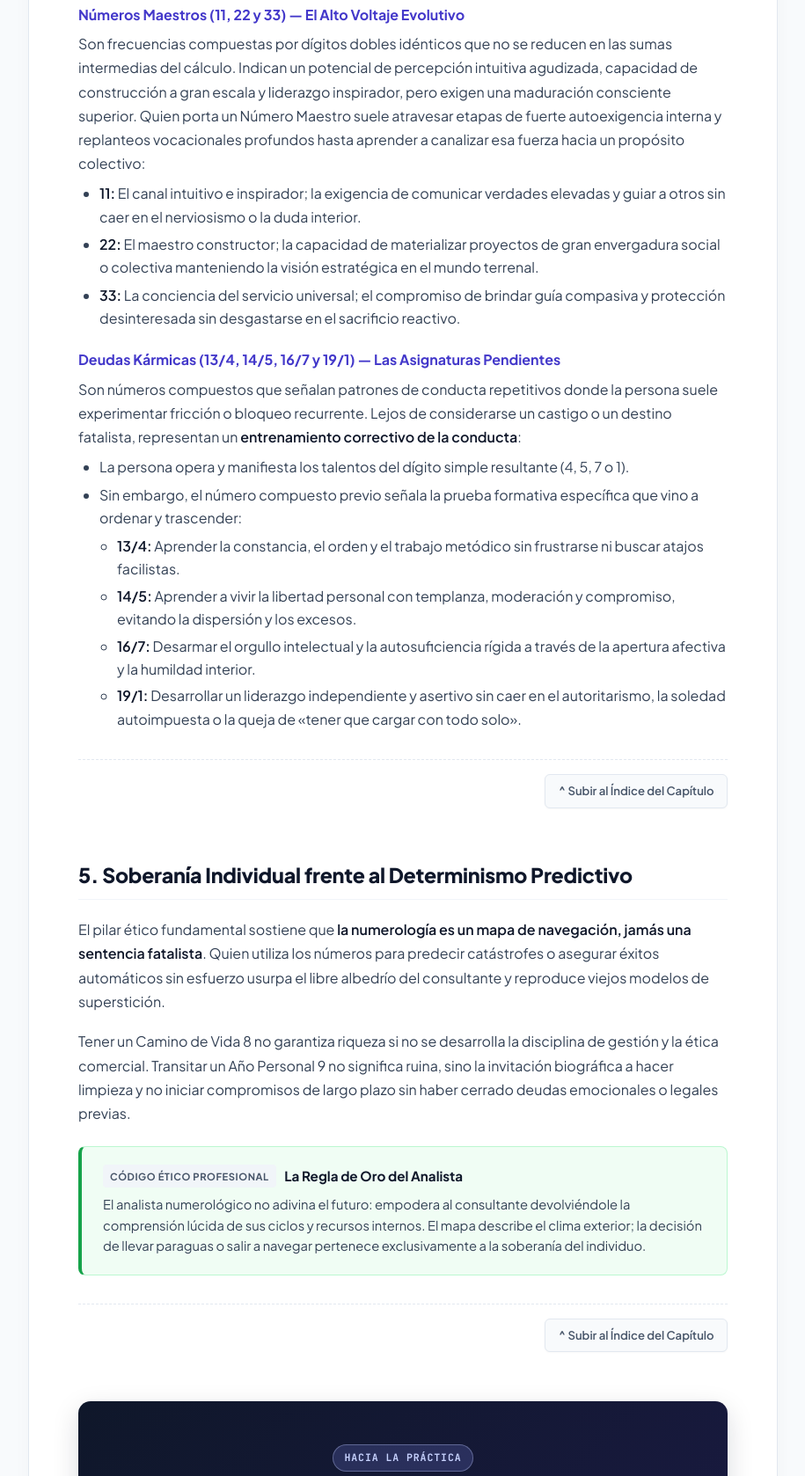
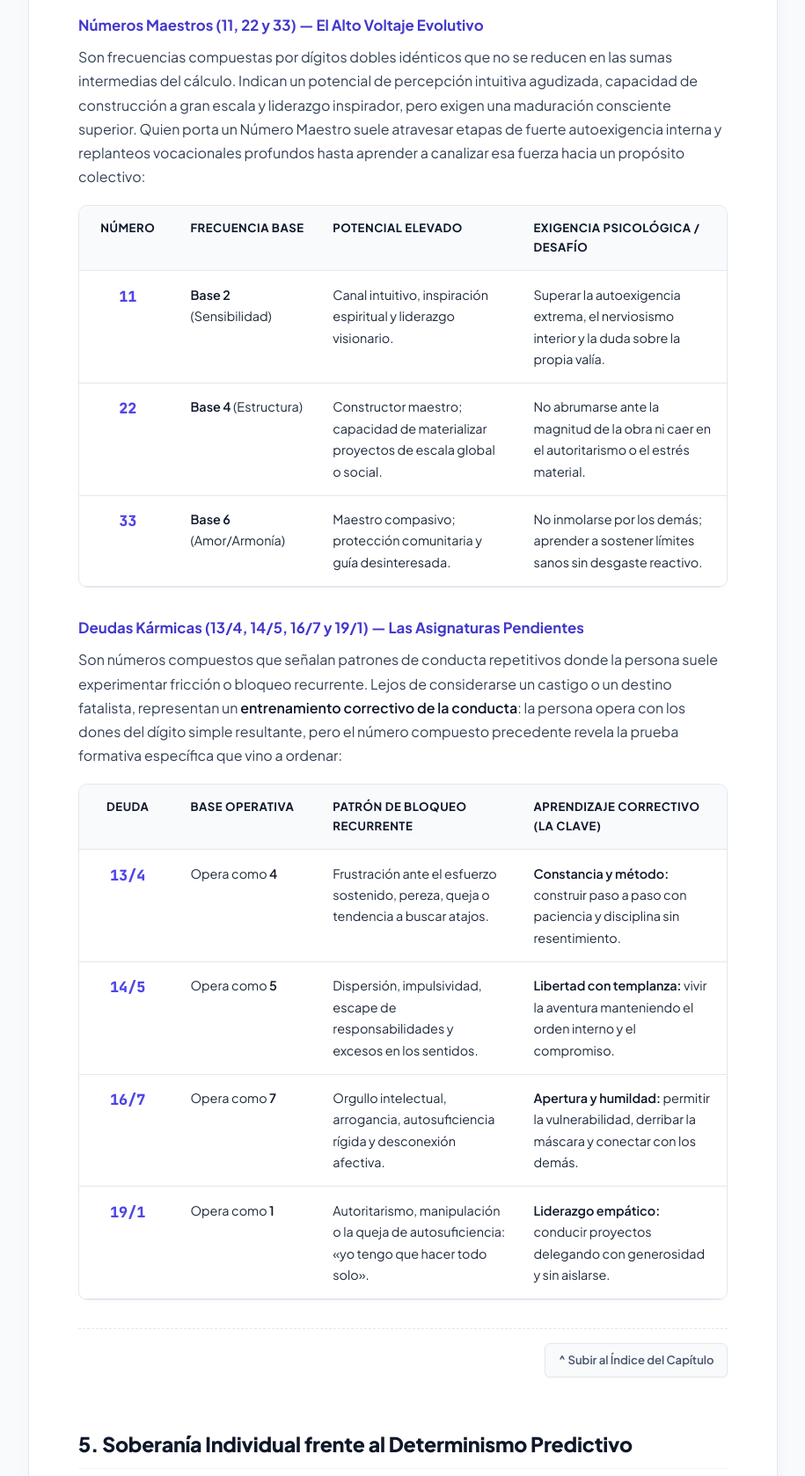
Before and after one commit to customweb-admin/ebook-numerologia, a plain HTML site: page modulo-1.html in a window 1280 px wide. Shown: the part 4550-6228 px from the top of the page at 88% size, without its empty margins (182-1097 px from the left). Drawn offline with Linux system fonts and the light colour scheme.

Commit message:
Add files via upload

```diff
--- a/modulo-1.html
+++ b/modulo-1.html
@@ -192,7 +192,14 @@
           <li>Avanzar por una ruta de aprendizaje gradual y clara, donde primero calculas el mapa completo y luego incorporas el significado psicológico de cada frecuencia de forma práctica y aplicable a la vida cotidiana.</li>
         </ul>
 
-        <h3 class="sub-heading" style="margin-top: 2rem;">Las Tres Dimensiones de la Carta</h3>
+        <!-- ENCABEZADO CON BOTÓN DE DESCARGA DE LA FICHA TÉCNICA -->
+        <div style="display: flex; justify-content: space-between; align-items: center; flex-wrap: wrap; gap: 1rem; margin-top: 2.25rem; margin-bottom: 0.75rem;">
+          <h3 class="sub-heading" style="margin: 0;">Las Tres Dimensiones de la Carta</h3>
+          <button onclick="window.print()" class="btn-print-table no-print" title="Descargar Ficha Técnica en PDF">
+            <svg width="14" height="14" viewBox="0 0 24 24" fill="none" stroke="currentColor" stroke-width="2"><path d="M6 9V2h12v7M6 18H4a2 2 0 0 1-2-2v-5a2 2 0 0 1 2-2h16a2 2 0 0 1 2 2v5a2 2 0 0 1-2 2h-2"/><rect x="6" y="14" width="12" height="8"/></svg>
+            <span>Descargar Ficha Técnica (PDF)</span>
+          </button>
+        </div>
 
         <div class="table-container">
           <table class="data-table">
@@ -227,37 +234,97 @@
           </table>
         </div>
 
-        <h3 class="sub-heading" style="margin-top: 2.25rem;">Los Moduladores Cualitativos: Números Maestros y Deudas Kármicas</h3>
+        <h3 class="sub-heading" style="margin-top: 2.5rem;">Los Moduladores Cualitativos: Números Maestros y Deudas Kármicas</h3>
         <p>
           Las dimensiones anteriores no siempre se expresan a través de los nueve dígitos base (del 1 al 9). A lo largo del mapa natal pueden emerger dos tipos de frecuencias compuestas que modifican el voltaje y la exigencia psicológica del consultante:
         </p>
 
-        <div style="margin: 1.25rem 0 1.5rem 0;">
-          <h4 style="font-size: 1rem; font-weight: 700; color: var(--vidia-indigo-700); margin-bottom: 0.4rem;">Números Maestros (11, 22 y 33) — El Alto Voltaje Evolutivo</h4>
-          <p style="margin-bottom: 0.5rem;">
+        <!-- EXPLICACIÓN LARGA + TABLA NÚMEROS MAESTROS -->
+        <div style="margin: 1.5rem 0;">
+          <h4 style="font-size: 1.05rem; font-weight: 700; color: var(--vidia-indigo-700); margin-bottom: 0.5rem;">Números Maestros (11, 22 y 33) — El Alto Voltaje Evolutivo</h4>
+          <p>
             Son frecuencias compuestas por dígitos dobles idénticos que no se reducen en las sumas intermedias del cálculo. Indican un potencial de percepción intuitiva agudizada, capacidad de construcción a gran escala y liderazgo inspirador, pero exigen una maduración consciente superior. Quien porta un Número Maestro suele atravesar etapas de fuerte autoexigencia interna y replanteos vocacionales profundos hasta aprender a canalizar esa fuerza hacia un propósito colectivo:
           </p>
-          <ul style="margin: 0 0 1.25rem 1.5rem; color: var(--vidia-slate-700); line-height: 1.65;">
-            <li style="margin-bottom: 0.3rem;"><strong>11:</strong> El canal intuitivo e inspirador; la exigencia de comunicar verdades elevadas y guiar a otros sin caer en el nerviosismo o la duda interior.</li>
-            <li style="margin-bottom: 0.3rem;"><strong>22:</strong> El maestro constructor; la capacidad de materializar proyectos de gran envergadura social o colectiva manteniendo la visión estratégica en el mundo terrenal.</li>
-            <li><strong>33:</strong> La conciencia del servicio universal; el compromiso de brindar guía compasiva y protección desinteresada sin desgastarse en el sacrificio reactivo.</li>
-          </ul>
 
-          <h4 style="font-size: 1rem; font-weight: 700; color: var(--vidia-indigo-700); margin-bottom: 0.4rem;">Deudas Kármicas (13/4, 14/5, 16/7 y 19/1) — Las Asignaturas Pendientes</h4>
-          <p style="margin-bottom: 0.5rem;">
-            Son números compuestos que señalan patrones de conducta repetitivos donde la persona suele experimentar fricción o bloqueo recurrente. Lejos de considerarse un castigo o un destino fatalista, representan un <strong>entrenamiento correctivo de la conducta</strong>:
+          <div class="table-container" style="margin: 1rem 0 2rem 0;">
+            <table class="data-table">
+              <thead>
+                <tr>
+                  <th style="width: 15%; text-align: center;">Número</th>
+                  <th style="width: 22%;">Frecuencia Base</th>
+                  <th style="width: 31%;">Potencial Elevado</th>
+                  <th style="width: 32%;">Exigencia Psicológica / Desafío</th>
+                </tr>
+              </thead>
+              <tbody>
+                <tr>
+                  <td style="text-align: center; font-weight: 800; font-family: var(--font-mono); color: var(--vidia-indigo-600); font-size: 1.05rem;">11</td>
+                  <td><strong>Base 2</strong> (Sensibilidad)</td>
+                  <td>Canal intuitivo, inspiración espiritual y liderazgo visionario.</td>
+                  <td>Superar la autoexigencia extrema, el nerviosismo interior y la duda sobre la propia valía.</td>
+                </tr>
+                <tr>
+                  <td style="text-align: center; font-weight: 800; font-family: var(--font-mono); color: var(--vidia-indigo-600); font-size: 1.05rem;">22</td>
+                  <td><strong>Base 4</strong> (Estructura)</td>
+                  <td>Constructor maestro; capacidad de materializar proyectos de escala global o social.</td>
+                  <td>No abrumarse ante la magnitud de la obra ni caer en el autoritarismo o el estrés material.</td>
+                </tr>
+                <tr>
+                  <td style="text-align: center; font-weight: 800; font-family: var(--font-mono); color: var(--vidia-indigo-600); font-size: 1.05rem;">33</td>
+                  <td><strong>Base 6</strong> (Amor/Armonía)</td>
+                  <td>Maestro compasivo; protección comunitaria y guía desinteresada.</td>
+                  <td>No inmolarse por los demás; aprender a sostener límites sanos sin desgaste reactivo.</td>
+                </tr>
+              </tbody>
+            </table>
+          </div>
+        </div>
+
+        <!-- EXPLICACIÓN LARGA + TABLA DEUDAS KÁRMICAS -->
+        <div style="margin: 1.5rem 0;">
+          <h4 style="font-size: 1.05rem; font-weight: 700; color: var(--vidia-indigo-700); margin-bottom: 0.5rem;">Deudas Kármicas (13/4, 14/5, 16/7 y 19/1) — Las Asignaturas Pendientes</h4>
+          <p>
+            Son números compuestos que señalan patrones de conducta repetitivos donde la persona suele experimentar fricción o bloqueo recurrente. Lejos de considerarse un castigo o un destino fatalista, representan un <strong>entrenamiento correctivo de la conducta</strong>: la persona opera con los dones del dígito simple resultante, pero el número compuesto precedente revela la prueba formativa específica que vino a ordenar:
           </p>
-          <ul style="margin: 0 0 1rem 1.5rem; color: var(--vidia-slate-700); line-height: 1.65;">
-            <li style="margin-bottom: 0.3rem;">La persona opera y manifiesta los talentos del dígito simple resultante (4, 5, 7 o 1).</li>
-            <li>Sin embargo, el número compuesto previo señala la prueba formativa específica que vino a ordenar y trascender:
-              <ul style="margin: 0.35rem 0 0.35rem 1.25rem; list-style-type: circle;">
-                <li style="margin-bottom: 0.25rem;"><strong>13/4:</strong> Aprender la constancia, el orden y el trabajo metódico sin frustrarse ni buscar atajos facilistas.</li>
-                <li style="margin-bottom: 0.25rem;"><strong>14/5:</strong> Aprender a vivir la libertad personal con templanza, moderación y compromiso, evitando la dispersión y los excesos.</li>
-                <li style="margin-bottom: 0.25rem;"><strong>16/7:</strong> Desarmar el orgullo intelectual y la autosuficiencia rígida a través de la apertura afectiva y la humildad interior.</li>
-                <li><strong>19/1:</strong> Desarrollar un liderazgo independiente y asertivo sin caer en el autoritarismo, la soledad autoimpuesta o la queja de «tener que cargar con todo solo».</li>
-              </ul>
-            </li>
-          </ul>
+
+          <div class="table-container" style="margin: 1rem 0 2rem 0;">
+            <table class="data-table">
+              <thead>
+                <tr>
+                  <th style="width: 15%; text-align: center;">Deuda</th>
+                  <th style="width: 22%;">Base Operativa</th>
+                  <th style="width: 31%;">Patrón de Bloqueo Recurrente</th>
+                  <th style="width: 32%;">Aprendizaje Correctivo (La Clave)</th>
+                </tr>
+              </thead>
+              <tbody>
+                <tr>
+                  <td style="text-align: center; font-weight: 800; font-family: var(--font-mono); color: var(--vidia-indigo-600); font-size: 1.05rem;">13/4</td>
+                  <td>Opera como <strong>4</strong></td>
+                  <td>Frustración ante el esfuerzo sostenido, pereza, queja o tendencia a buscar atajos.</td>
+                  <td><strong>Constancia y método:</strong> construir paso a paso con paciencia y disciplina sin resentimiento.</td>
+                </tr>
+                <tr>
+                  <td style="text-align: center; font-weight: 800; font-family: var(--font-mono); color: var(--vidia-indigo-600); font-size: 1.05rem;">14/5</td>
+                  <td>Opera como <strong>5</strong></td>
+                  <td>Dispersión, impulsividad, escape de responsabilidades y excesos en los sentidos.</td>
+                  <td><strong>Libertad con templanza:</strong> vivir la aventura manteniendo el orden interno y el compromiso.</td>
+                </tr>
+                <tr>
+                  <td style="text-align: center; font-weight: 800; font-family: var(--font-mono); color: var(--vidia-indigo-600); font-size: 1.05rem;">16/7</td>
+                  <td>Opera como <strong>7</strong></td>
+                  <td>Orgullo intelectual, arrogancia, autosuficiencia rígida y desconexión afectiva.</td>
+                  <td><strong>Apertura y humildad:</strong> permitir la vulnerabilidad, derribar la máscara y conectar con los demás.</td>
+                </tr>
+                <tr>
+                  <td style="text-align: center; font-weight: 800; font-family: var(--font-mono); color: var(--vidia-indigo-600); font-size: 1.05rem;">19/1</td>
+                  <td>Opera como <strong>1</strong></td>
+                  <td>Autoritarismo, manipulación o la queja de autosuficiencia: «yo tengo que hacer todo solo».</td>
+                  <td><strong>Liderazgo empático:</strong> conducir proyectos delegando con generosidad y sin aislarse.</td>
+                </tr>
+              </tbody>
+            </table>
+          </div>
         </div>
 
         <div class="section-footer-nav no-print">
```
